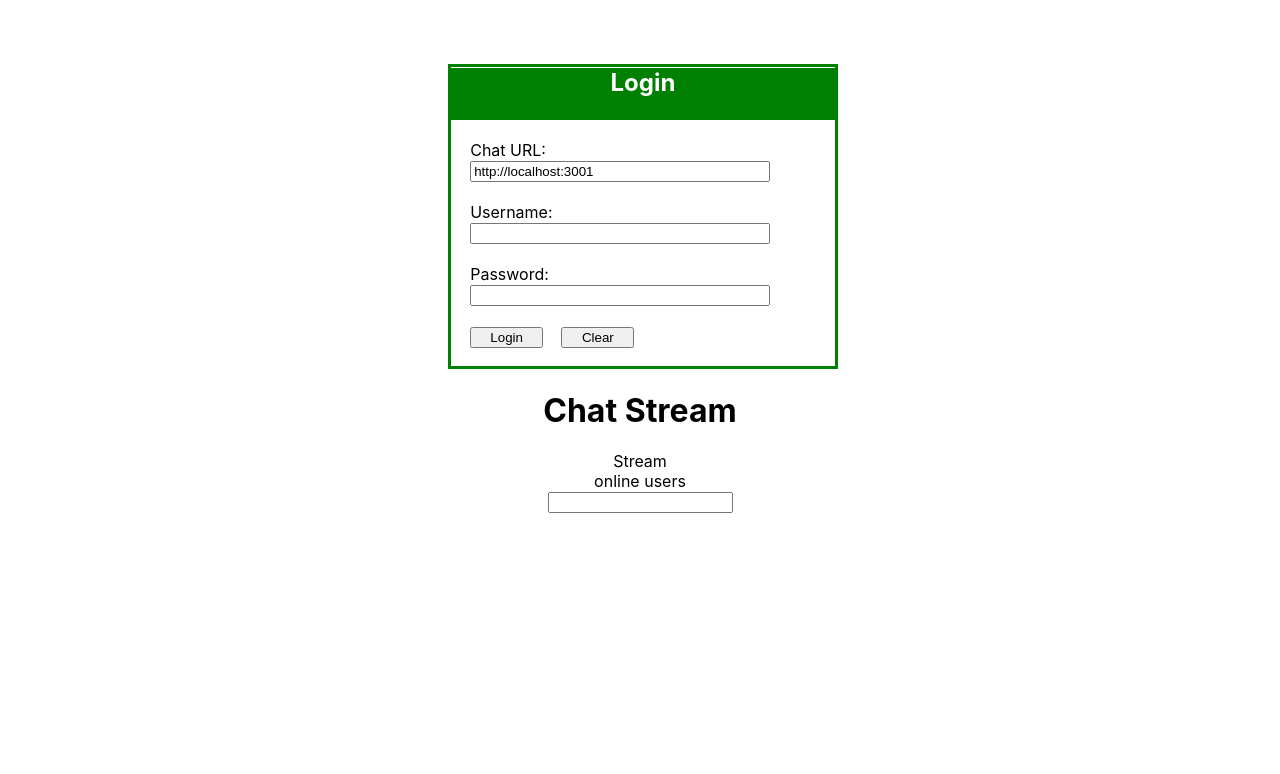
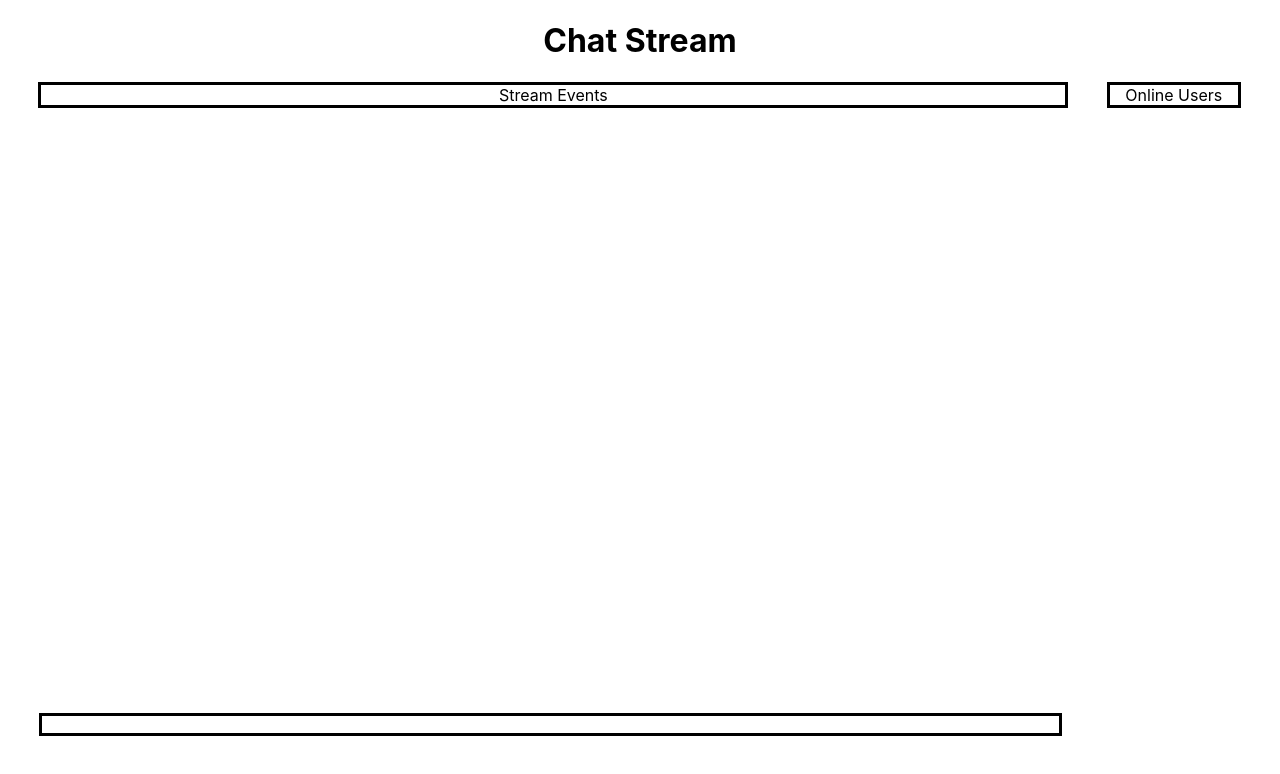
Before and after one commit to arjun-vb/chat-server, a React (Create React App) app in the folder client/: page / in a window 1280 px wide. Shown: the top 774 px of the page. Built offline with nearby package versions, Linux system fonts and the light colour scheme; no server answers.

Commit message:
clientside-development

```diff
--- a/client/src/App.css
+++ b/client/src/App.css
@@ -1,5 +1,9 @@
 .App {
   text-align: center;
+}
+
+.hide {
+  display: none;
 }
 
 .App-header {
--- a/client/src/App.jsx
+++ b/client/src/App.jsx
@@ -6,8 +6,19 @@ import "./App.css";
 class App extends Component {
   constructor(props) {
     super(props);
+    this.state = {
+      message_token: "",
+      stream_token: ""
+    }
+    this.handleLogin = this.handleLogin.bind(this)
+  }
 
-    const server = new EventSource("http://localhost:3001/stream/a");
+  handleLogin(msgToken, streamToken) {
+
+    this.setState({message_token: msgToken, stream_token: streamToken})
+    console.log("Chatpage" +msgToken)
+    const server = new EventSource("http://localhost:3001/stream/" + streamToken);
+
     server.addEventListener("message", (event) => {
       if (event.data === "Goodbye!") {
         console.log("Closing SSE connection");
@@ -16,15 +27,17 @@ class App extends Component {
         console.log(event.data);
       }
     });
-    server.onerror = (_event) => {
+
+    server.onerror = (event) => {
       console.log("Connection lost, reestablishing");
     };
   }
 
+  //<LoginForm handleLogin={this.handleLogin}/>
   render() {
     return (
       <div className="App">
-        <LoginForm/>
+
         <Chatpage/>
       </div>
     );
--- a/client/src/Chatpage.jsx
+++ b/client/src/Chatpage.jsx
@@ -1,15 +1,21 @@
 import { Component } from "react";
-import "./App.css";
+import React from 'react';
+import Stream from './Stream'
+import Users from './Users'
+import Message from './Message'
+import "./chat.css";
 
 class Chatpage extends Component {
   constructor(props) {
     super(props);
-    this.state = {
 
-    }
-
+    this.appendData = this.appendData.bind(this);
+    this.streamRef = React.createRef();
   }
 
+  appendData(data) {
+    this.streamRef.current.appendData(data);
+  }
 
   render() {
     return (
@@ -18,11 +24,12 @@ class Chatpage extends Component {
           <h1>Chat Stream</h1>
         </div>
         <div>
-          <div class='stream'>Stream</div>
-          <div class='user'>online users</div>
+          <div class='stream'><Stream ref={this.streamRef}/></div>
+          <div class='users'><Users/></div>
         </div>
         <div>
-          <input type="text"/>
+          <div class='message'><Message appendData={this.appendData}/></div>
+          <div class='placeholder'></div>
         </div>
       </div>
     );
--- a/client/src/LoginForm.jsx
+++ b/client/src/LoginForm.jsx
@@ -1,4 +1,6 @@
 import { Component } from "react";
+//import App from './App'
+import Chatpage from './Chatpage'
 import "./App.css";
 
 class LoginForm extends Component {
@@ -7,7 +9,8 @@ class LoginForm extends Component {
     this.state = {
       chatUrl:"http://localhost:3001",
       username: "",
-      password: ""
+      password: "",
+      isVisible: true
     }
 
   }
@@ -20,10 +23,18 @@ class LoginForm extends Component {
     this.setState({username: "", chatUrl: "", password: ""})
   }
 
-  startStream(data) {
+  handleLogin(data) {
     //stream = new EventSource(this.state.chatUrl + "/stream/" + sessionStorage.accessToken    );
-    console.log(data.message_token)
+    //Chatpage.setState({message_token: data.message_token, stream_token: data.stream_token});
+    this.setState({isVisible: false})
+    this.props.handleLogin(data.message_token, data.stream_token)
+
   }
+
+  /*getBoxClassName() {
+    this.setState({isVisible ? "login" : "hidden"}
+  }*/
+
 
   login = (event) => {
     //alert(JSON.stringify(this.state))
@@ -40,14 +51,14 @@ class LoginForm extends Component {
 
     fetch(this.state.chatUrl + '/login', requestOptions)
             .then(response => response.json())
-            .then(data => this.startStream(data));
+            .then(data => this.handleLogin(data));
 
   }
 
 
   render() {
     return (
-      <form class="login">
+      <form class={this.state.isVisible ? "login" : "hide"} id="login">
         <div class="head">
           <h2>Login</h2>
         </div><br/>
--- /dev/null
+++ b/client/src/Message.jsx
@@ -0,0 +1,36 @@
+import { Component } from "react";
+import Stream from './Stream'
+import "./chat.css";
+
+class Message extends Component {
+  constructor(props) {
+    super(props);
+    this.state = {
+      message: ""
+    }
+
+  }
+
+  updateInput = (event) => {
+    this.setState({[event.target.name]: event.target.value});
+  }
+
+  entermessage = (event) => {
+    if (event.key === 'Enter') {
+      event.preventDefault();
+      this.props.appendData(this.state.message)
+    }
+  }
+
+
+  render() {
+    return (
+      <div>
+          <input type="text" value={this.state.message} onChange={this.updateInput}
+          onKeyPress={this.entermessage} class='msgtxt' name="message"/>
+      </div>
+    );
+  }
+}
+
+export default Message;
--- /dev/null
+++ b/client/src/Stream.jsx
@@ -0,0 +1,32 @@
+import { Component } from "react";
+
+import "./chat.css";
+
+class Stream extends Component {
+  constructor(props) {
+    super(props);
+    this.state = {
+
+    }
+    this.displayData = []
+
+  }
+
+  appendData(message) {
+    this.displayData.push("<div>" + message + "<div/>")
+    console.log(this.displayData)
+  }
+
+  render() {
+    return (
+      <div class='instream'>
+      	Stream Events
+        <div class='msgdiv'>
+          {this.displayData}
+        </div>
+      </div>
+    );
+  }
+}
+
+export default Stream;
--- /dev/null
+++ b/client/src/Users.jsx
@@ -0,0 +1,30 @@
+import { Component } from "react";
+import "./App.css";
+
+class Users extends Component {
+  constructor(props) {
+    super(props);
+    this.state = {
+
+    }
+    this.displayUsers = []
+
+  }
+
+  appendData(message) {
+    this.displayUsers.push(<div>message</div>)
+  }
+
+  render() {
+    return (
+      <div>
+      	Online Users
+        <div>
+          {this.displayUsers}
+        </div>
+      </div>
+    );
+  }
+}
+
+export default Users;
--- /dev/null
+++ b/client/src/chat.css
@@ -0,0 +1,36 @@
+.hide {
+  display: none;
+}
+
+.stream {
+  width:  80%;
+  border: solid;
+  float:  left;
+  margin-left: 3%;
+  overflow: scroll;
+}
+
+.users {
+  width:  10%;
+  border: solid;
+  float:  left;
+  margin-left: 3%;
+}
+
+.message {
+  width: 80%;
+  margin-left: 3%;
+  float:  left;
+  position: absolute;
+  bottom: 0;
+  margin-bottom: 5%;
+}
+
+.placeholder {
+  width:  10%;
+}
+
+.msgtxt {
+  width: 99%;
+  border: solid;
+}
```
